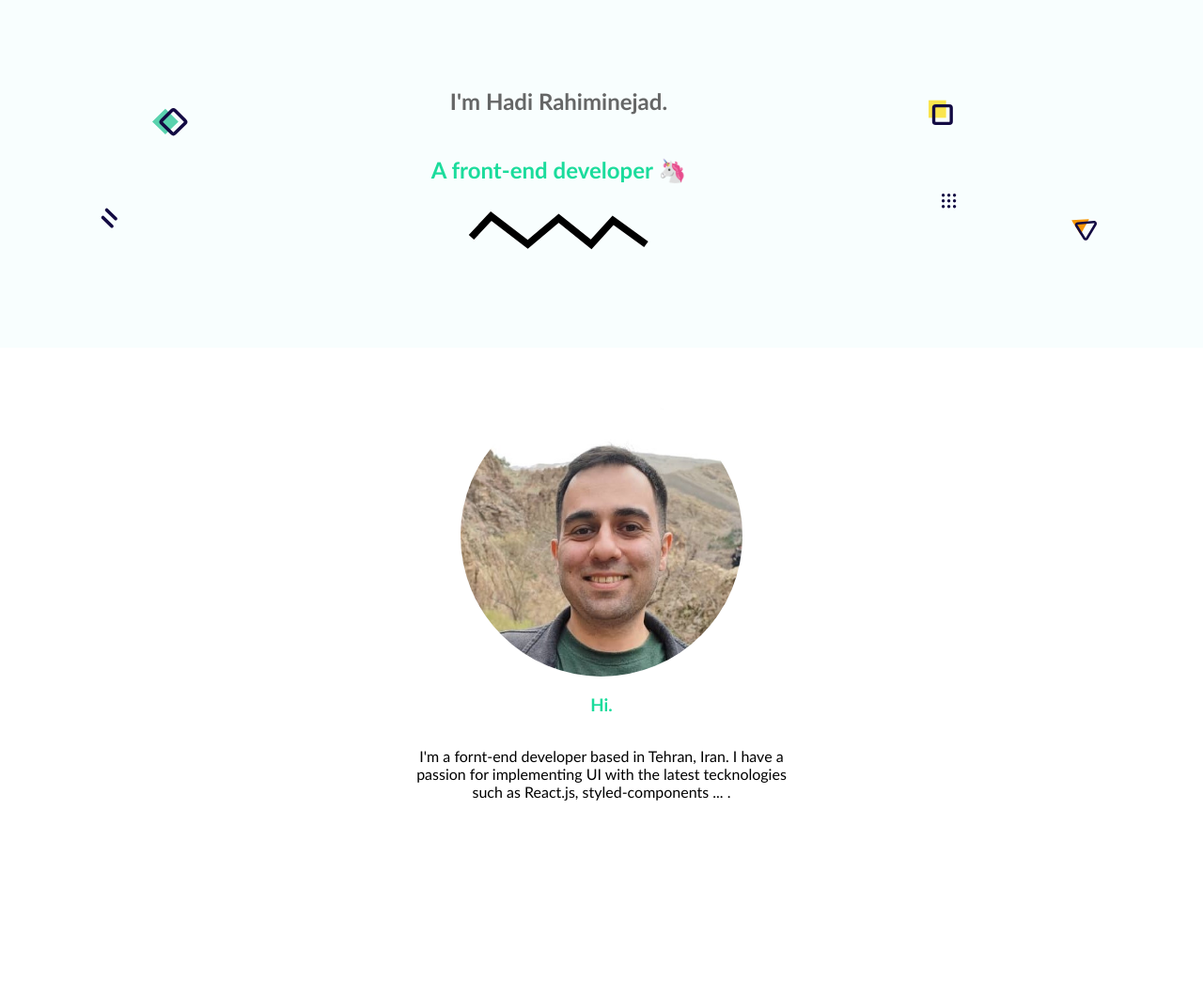
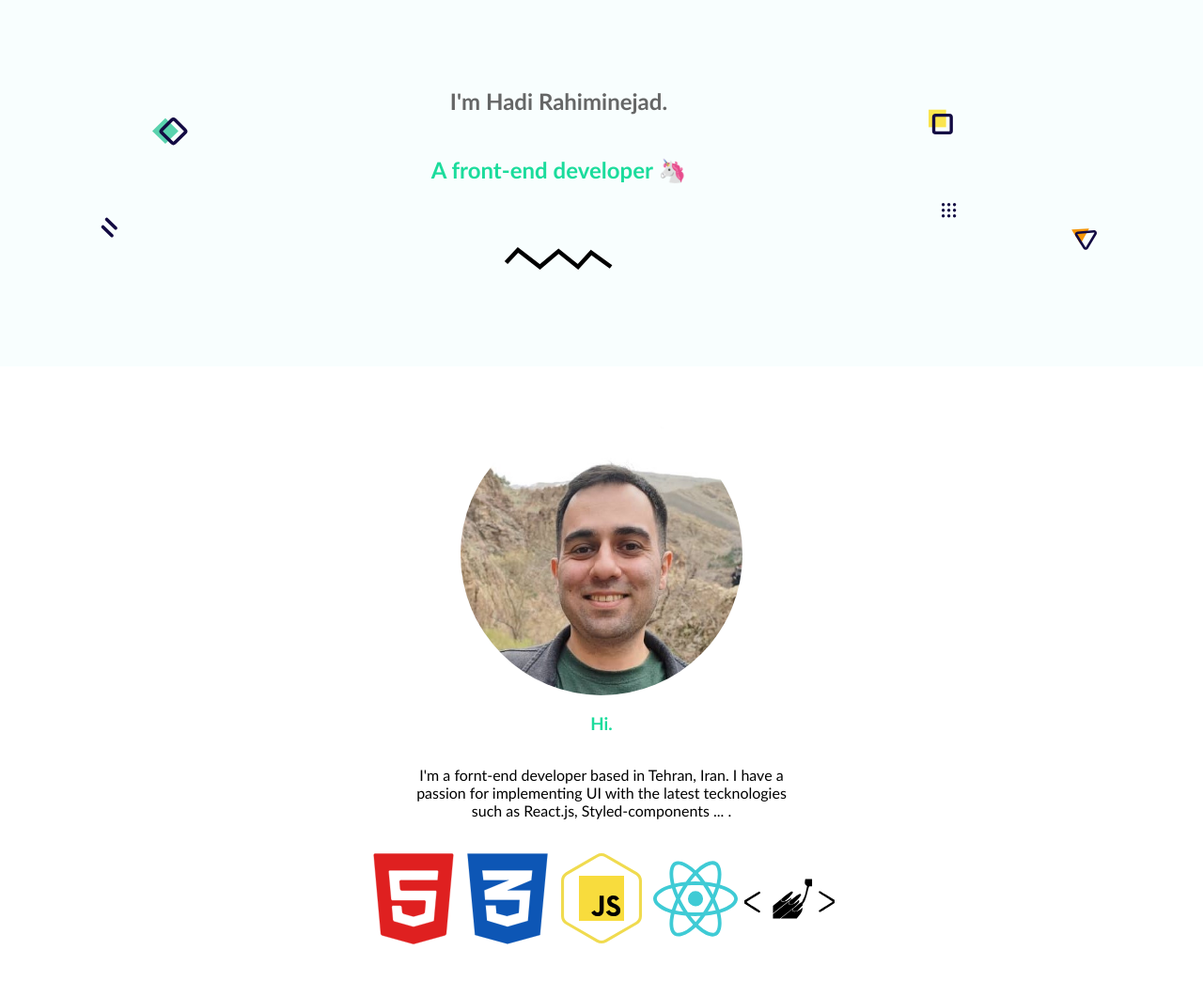
Before and after one commit to HadiRahiminejad/personal, a plain HTML site: page index.html in a window 1280 px wide. Shown: the part 106-1150 px from the top of the page at 94% size. Before the commit the page ends 974 px from the top, so only its background shows below. Drawn offline with Linux system fonts and the light colour scheme; a small style sheet from the web is missing; files whose address does not match are found by name.

Commit message:
work on home page

```diff
--- a/css/style.css
+++ b/css/style.css
@@ -83,14 +83,19 @@ font-weight: 900;
    padding-right: 10px;
     margin-top: 90px;
 }
-
+.about-zigzag {
+    margin-top: 40px;
+    width: 400px;
+    height: 30px;
+}
 /* /////////// ABOUT ///////////// */
-.about {
+.about-section {
     display: flex;
     flex-direction: column;
     justify-content: center;
     align-items: center;
     margin-top: 50px;
+    margin-bottom: 200px
 }
 .about-my-image {
     width: 300px;
@@ -104,8 +109,11 @@ font-weight: 900;
     text-align: center;
     max-width: 400px;
 }
-.about-zigzag {
 
-    width: 400px;
-    height: 50px;
+.about-imgs {
+    margin-top: 20px;
 }
+.about {
+    width: 96px;
+    height: 97px;
+}
--- a/index.html
+++ b/index.html
@@ -37,10 +37,18 @@
 <img src="./assess/after.svg" class="img-after" height='151px;' width='185px;'>
 
 </div>
-<div class="about">
+<div class="about-section">
     <img class="about-my-image" src="./assess//myImage.jpg" />
     <h3 class="about-h3">Hi.</h3>
-    <p class="about-pragh">I'm a fornt-end developer based in Tehran, Iran. I have a passion for implementing UI with the latest tecknologies such as React.js, styled-components ... .</p>
+    <p class="about-pragh">I'm a fornt-end developer based in Tehran, Iran. I have a passion for implementing UI with the latest tecknologies such as React.js, Styled-components ... .</p>
+    <div class="about-imgs">
+        <img class="about html" src="./assess/html5-svgrepo-com.svg" />
+        <img class="about css" src="./assess/css3-02-svgrepo-com.svg" />
+        <img class="about-js" src="./assess/javascript.svg" />
+        <img class="about react" src="./assess/logo-react-svgrepo-com.svg" alt="">
+        <img class="about styled" src="./assess/styled-components-svgrepo-com.svg" />
+
+    </div>
 </div>
 </body>
 
```
Also changed, not shown: assess/css3-02-svgrepo-com.svg (added), assess/html5-svgrepo-com.svg (added), assess/logo-react-svgrepo-com.svg (added), assess/styled-components-svgrepo-com.svg (added).
